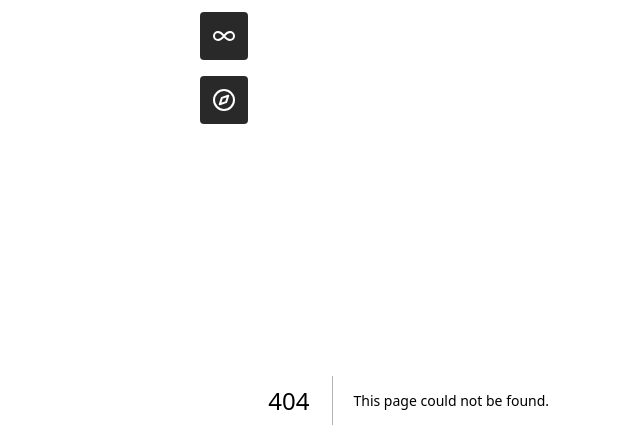
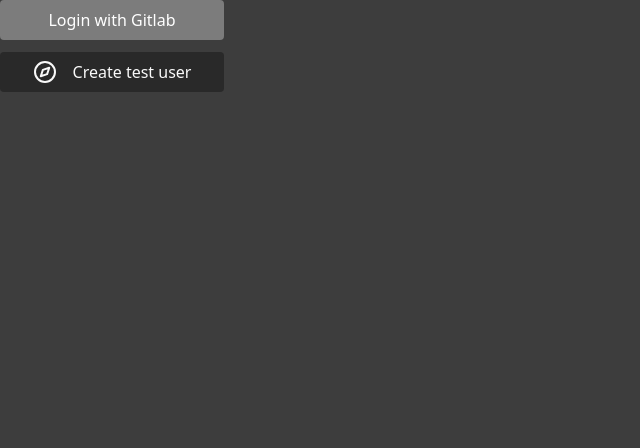
Before and after one commit to withspek/spek, a Next.js app in the folder apps/web/: page /login in a window 1280 px wide. Before the commit this address had no page. Shown: the top 448 px of the page, without its empty margins (0-640 px from the left). Built offline with nearby package versions, Linux system fonts and the light colour scheme.

Commit message:
login page

```diff
--- /dev/null
+++ b/apps/web/src/app/(authenticated)/home/page.tsx
@@ -0,0 +1,7 @@
+export default function HomePage() {
+  return (
+    <div>
+      <p>Hello world</p>
+    </div>
+  );
+}
--- a/apps/web/src/app/layout.tsx
+++ b/apps/web/src/app/layout.tsx
@@ -14,12 +14,7 @@ export default function RootLayout({
 }>) {
   return (
     <html lang="en">
-      <body className="w-full h-full flex">
-        <div className="flex gap-3 w-full h-full">
-          <Navbar />
-          <main className="flex grow-[2] w-full">{children}</main>
-        </div>
-      </body>
+      <body className="w-full h-full flex">{children}</body>
     </html>
   );
 }
--- /dev/null
+++ b/apps/web/src/app/login/buttons.tsx
@@ -0,0 +1,34 @@
+"use client";
+
+import { CompassIcon } from "@/icons";
+import { Button } from "@/ui/button";
+import { apiUrl } from "@/utils/constants";
+import React from "react";
+
+export const Buttons: React.FC = () => {
+  return (
+    <>
+      <Button
+        onClick={() => {
+          window.location.href = `${apiUrl}/auth/gitlab`;
+        }}
+      >
+        Login with Gitlab
+      </Button>
+      <Button
+        color="primary"
+        onClick={async () => {
+          const username = prompt("username");
+          const resp = await fetch(
+            `${apiUrl}/dev/test-info?username=${username}`
+          );
+
+          const d = await resp.json();
+        }}
+      >
+        <CompassIcon />
+        Create test user
+      </Button>
+    </>
+  );
+};
--- /dev/null
+++ b/apps/web/src/app/login/page.tsx
@@ -0,0 +1,16 @@
+import { Metadata } from "next";
+import { Buttons } from "./buttons";
+
+export const metadata: Metadata = {
+  title: "Login",
+};
+
+export default function LoginPage() {
+  return (
+    <div className="w-full h-full mx-auto flex flex-col">
+      <div className="flex flex-col gap-3">
+        <Buttons />
+      </div>
+    </div>
+  );
+}
--- a/apps/web/src/ui/button.tsx
+++ b/apps/web/src/ui/button.tsx
@@ -2,12 +2,12 @@ import { HTMLAttributes } from "react";
 
 const buttonColorStyles = {
   default: "bg-alabaster-500 text-white",
-  primary: "",
+  primary: "bg-alabaster-950 text-alabaster-50",
 };
 
 const sizeStyles = {
   lg: "",
-  md: "px-4 py-2 rounded",
+  md: "px-4 py-2 rounded w-56",
   sm: "",
   xs: "",
 };
@@ -26,7 +26,7 @@ export const Button: React.FC<ButtonProps> = ({
 }) => {
   return (
     <button
-      className={`flex justify-center items-center ${buttonColorStyles[color]} ${sizeStyles[size]}`}
+      className={`flex justify-center items-center gap-4 ${buttonColorStyles[color]} ${sizeStyles[size]}`}
       {...props}
     >
       {children}
--- /dev/null
+++ b/apps/web/src/utils/constants.ts
@@ -0,0 +1,3 @@
+export const prod = process.env.NODE_ENV === "production";
+
+export const apiUrl = !prod ? "http://localhost:4001" : "https://api.spek.app";
```
